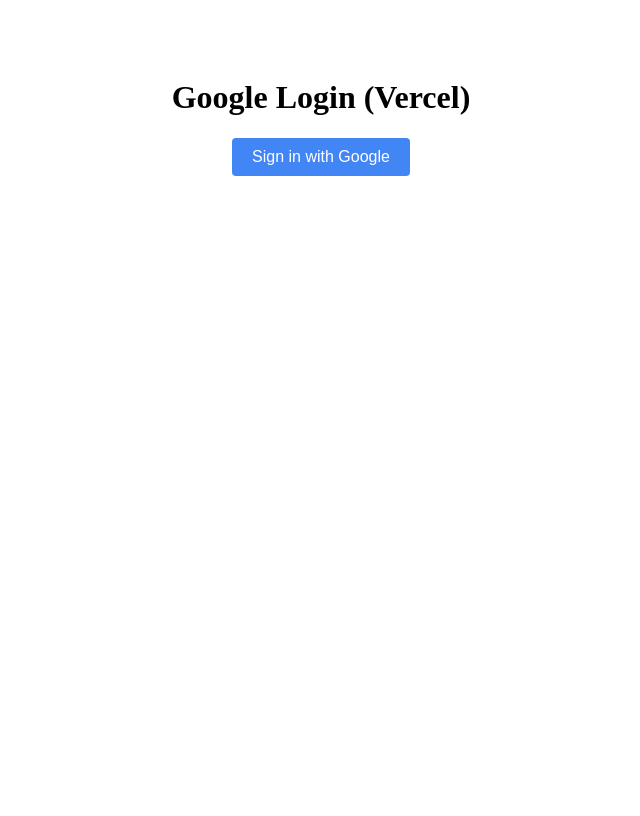
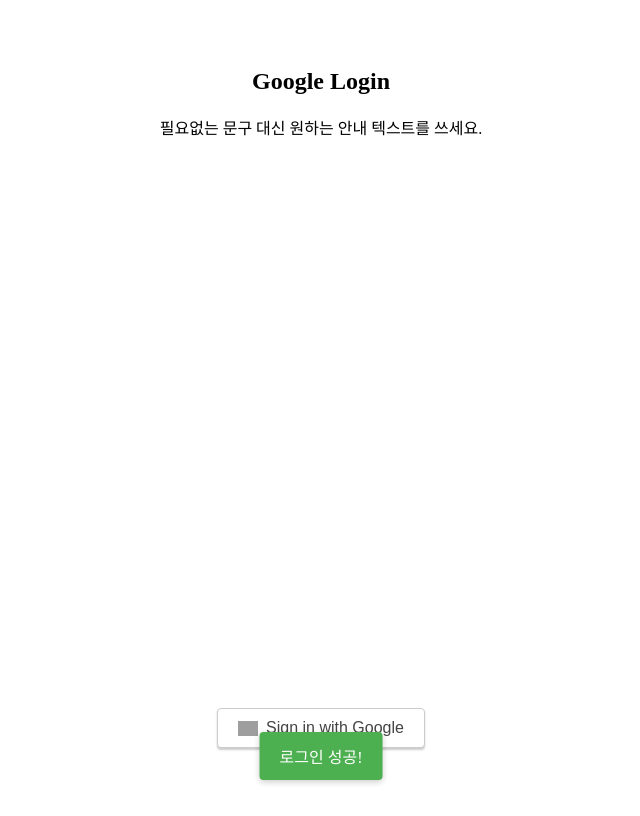
Before and after one commit to false0a/firebase-auth-app, a React (Create React App) app: page / in a window 1280 px wide. Both pictures are taken after a click on the button "Sign in with Google". Shown: the whole page, without its empty margins (319-959 px from the left). Built offline with nearby package versions, Linux system fonts and the light colour scheme; no server answers; grey boxes are pictures that could not be loaded.

Commit message:
업데이트 내용 설명 추가

```diff
--- a/src/App.js
+++ b/src/App.js
@@ -1,53 +1,85 @@
 import React, { useState } from "react"
-import { signInWithGoogle } from "./firebase"
+
+// 예시용 Firebase 로그인 함수 (실제 구현 시 firebase.js에서 import해서 사용)
+async function signInWithGoogle() {
+  // 여기에 실제 Firebase 구글 로그인 로직 (signInWithPopup 등) 추가
+  // 성공 시 user 객체 반환, 실패 시 throw error
+  return new Promise((resolve, reject) => {
+    const isSuccess = true // 테스트용 (실제로는 Firebase 로그인 결과에 따라 true/false)
+    setTimeout(() => {
+      if (isSuccess) {
+        resolve({ displayName: "사용자", email: "test@example.com" })
+      } else {
+        reject(new Error("로그인에 실패했습니다."))
+      }
+    }, 1000)
+  })
+}
 
 function App() {
-  const [showSuccessModal, setShowSuccessModal] = useState(false)
-  const [showFailureModal, setShowFailureModal] = useState(false)
-  const [errorMessage, setErrorMessage] = useState("")
+  const [toastMessage, setToastMessage] = useState("")
+  const [toastType, setToastType] = useState("success") // "success" | "error"
+  const [toastVisible, setToastVisible] = useState(false)
+
+  // 토스트 표시 함수
+  const showToast = (message, type = "success", duration = 2000) => {
+    setToastMessage(message)
+    setToastType(type)
+    setToastVisible(true)
+    // 지정된 시간 후 토스트 숨김
+    setTimeout(() => {
+      setToastVisible(false)
+    }, duration)
+  }
 
   const handleLogin = async () => {
     try {
       const user = await signInWithGoogle()
       console.log("✅ 로그인 성공:", user)
-      // 로그인 성공 시, 성공 모달 표시
-      setShowSuccessModal(true)
 
-      // 2초 뒤에 **Framer /main** 페이지로 최상위 창 이동
+      // 성공 토스트 2초 표시
+      showToast("로그인 성공!", "success", 2000)
+
+      // 2초 후 Framer /main 페이지로 이동
       setTimeout(() => {
         window.top.location.href = "https://moccasin-room-455176.framer.app/main"
       }, 2000)
     } catch (error) {
       console.error("❌ 로그인 실패:", error)
-      setErrorMessage(error.message)
-      setShowFailureModal(true)
+      // 실패 토스트 3초 표시
+      showToast(error.message || "로그인 실패!", "error", 3000)
     }
   }
 
   return (
     <div style={containerStyle}>
-      <h1>Google Login (Vercel)</h1>
-      <button onClick={handleLogin} style={buttonStyle}>
-        Sign in with Google
-      </button>
+      {/* (선택) 상단 영역 */}
+      <div style={headerStyle}>
+        <h2>Google Login</h2>
+        <p>필요없는 문구 대신 원하는 안내 텍스트를 쓰세요.</p>
+      </div>
 
-      {/* 로그인 성공 모달 */}
-      {showSuccessModal && (
-        <div style={modalOverlayStyle}>
-          <div style={modalBoxStyle}>
-            <h2>로그인 성공!</h2>
-            <p>잠시 후 /main 페이지로 이동합니다...</p>
-          </div>
-        </div>
-      )}
+      {/* 구글 로그인 버튼 (화면 하단 근처) */}
+      <div style={bottomAreaStyle}>
+        <button onClick={handleLogin} style={googleButtonStyle}>
+          <img
+            src="https://e7.pngegg.com/pngimages/734/947/png-clipart-google-logo-google-g-logo-icons-logos-emojis-tech-companies-thumbnail.png"
+            alt="G"
+            style={{ width: 20, marginRight: 8 }}
+          />
+          Sign in with Google
+        </button>
+      </div>
 
-      {/* 로그인 실패 모달 */}
-      {showFailureModal && (
-        <div style={modalOverlayStyle}>
-          <div style={modalBoxStyle}>
-            <h2>로그인 실패</h2>
-            <p>{errorMessage}</p>
-          </div>
+      {/* 토스트바 (화면 하단 고정) */}
+      {toastVisible && (
+        <div
+          style={{
+            ...toastStyle,
+            backgroundColor: toastType === "success" ? "#4caf50" : "#f44336",
+          }}
+        >
+          {toastMessage}
         </div>
       )}
     </div>
@@ -56,37 +88,52 @@
 
 export default App
 
+// 전체 컨테이너: 세로 100vh, 아래쪽에 버튼 위치
 const containerStyle = {
-  textAlign: "center",
-  padding: "50px",
+  display: "flex",
+  flexDirection: "column",
+  justifyContent: "space-between",
+  alignItems: "center",
+  height: "100vh",
+  margin: 0,
+  padding: 0,
 }
 
-const buttonStyle = {
-  padding: "10px 20px",
-  fontSize: "16px",
-  backgroundColor: "#4285F4",
-  color: "#fff",
-  border: "none",
-  borderRadius: "4px",
-  cursor: "pointer",
+// 상단 영역
+const headerStyle = {
+  marginTop: 40,
+  textAlign: "center",
 }
 
-const modalOverlayStyle = {
-  position: "fixed",
-  top: 0,
-  left: 0,
-  width: "100%",
-  height: "100%",
-  background: "rgba(0,0,0,0.5)",
+// 하단 버튼 영역
+const bottomAreaStyle = {
+  marginBottom: 60, // 버튼이 화면 하단에서 60px 정도 위에 위치
+}
+
+// 구글 로그인 버튼 스타일
+const googleButtonStyle = {
   display: "flex",
   alignItems: "center",
-  justifyContent: "center",
+  backgroundColor: "#fff",
+  color: "#444",
+  border: "1px solid #ccc",
+  borderRadius: 4,
+  padding: "10px 20px",
+  fontSize: 16,
+  cursor: "pointer",
+  boxShadow: "0 2px 2px rgba(0,0,0,0.2)",
 }
 
-const modalBoxStyle = {
-  background: "#333",
-  padding: "20px",
-  borderRadius: "8px",
+// 토스트 스타일 (하단 고정)
+const toastStyle = {
+  position: "fixed",
+  bottom: 20,
+  left: "50%",
+  transform: "translateX(-50%)",
   color: "#fff",
-  textAlign: "center",
+  padding: "12px 20px",
+  borderRadius: 4,
+  fontSize: 16,
+  boxShadow: "0 2px 6px rgba(0,0,0,0.2)",
+  zIndex: 9999,
 }
```
